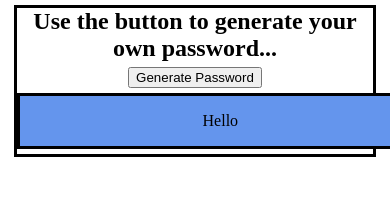
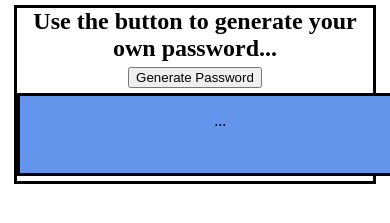
Before and after one commit to cmac2617/3-Password-Generator, a plain HTML site: page index.html in a window 390 px wide. Shown: the part 51-274 px from the top of the page. Drawn offline with Linux system fonts and the light colour scheme.

```diff
--- a/index.html
+++ b/index.html
@@ -19,7 +19,7 @@
         <h2>Use the button to generate your own password...</h2>
         <div id="button"><button type="button">Generate Password</button></div>
         <div id="pwrevealed">
-            <p>Hello</p>
+            <p>...</p>
         </div>
 
 
--- a/style.css
+++ b/style.css
@@ -21,12 +21,13 @@
 }
 #pwrevealed {
     width: 400px;
-    height: 50px;
+    height: 77px;
     background-color: cornflowerblue;
     border: 3px solid black;
     margin: auto;
     margin-bottom: 5px;
     text-align: center;
+    overflow-wrap: break-word;
 }
 #button {
     text-align: center;
```
